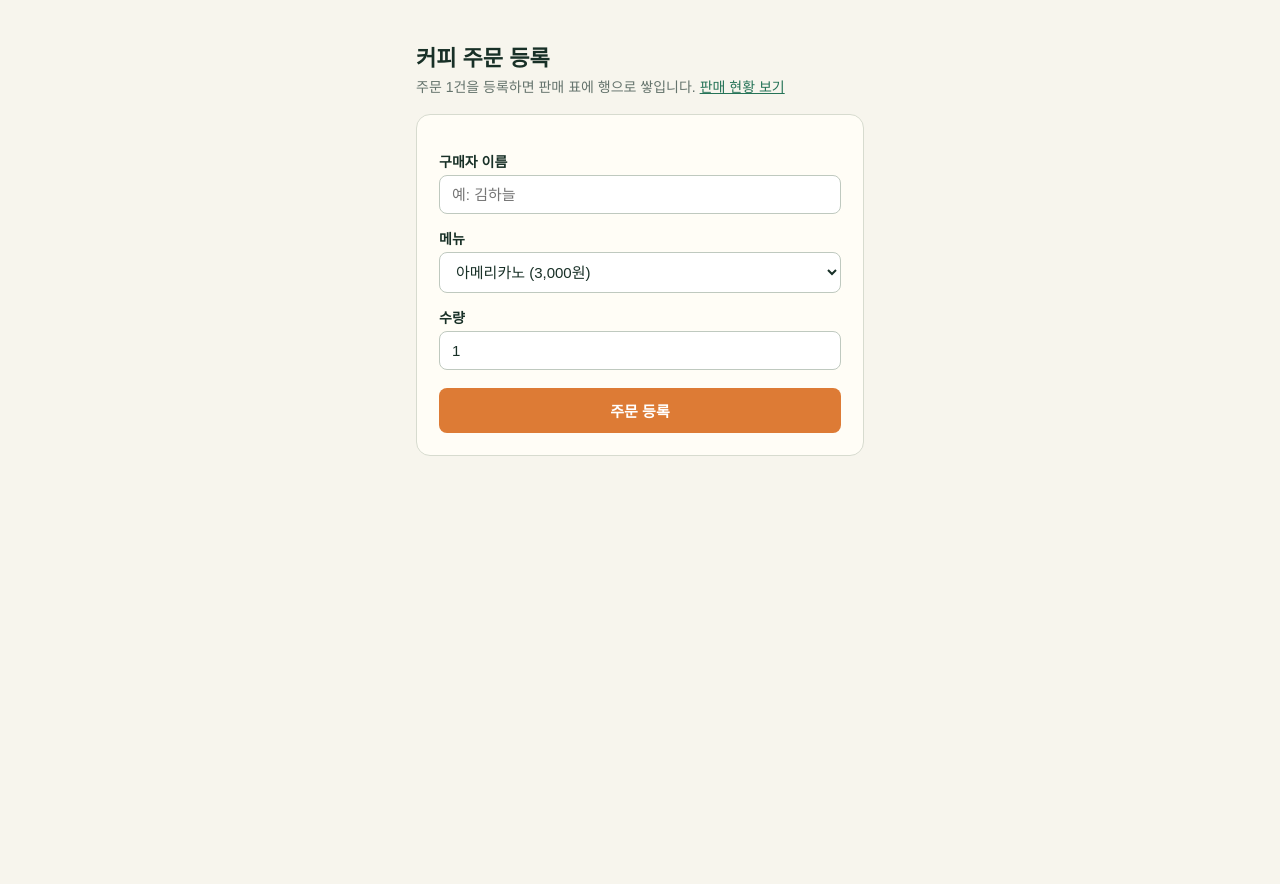
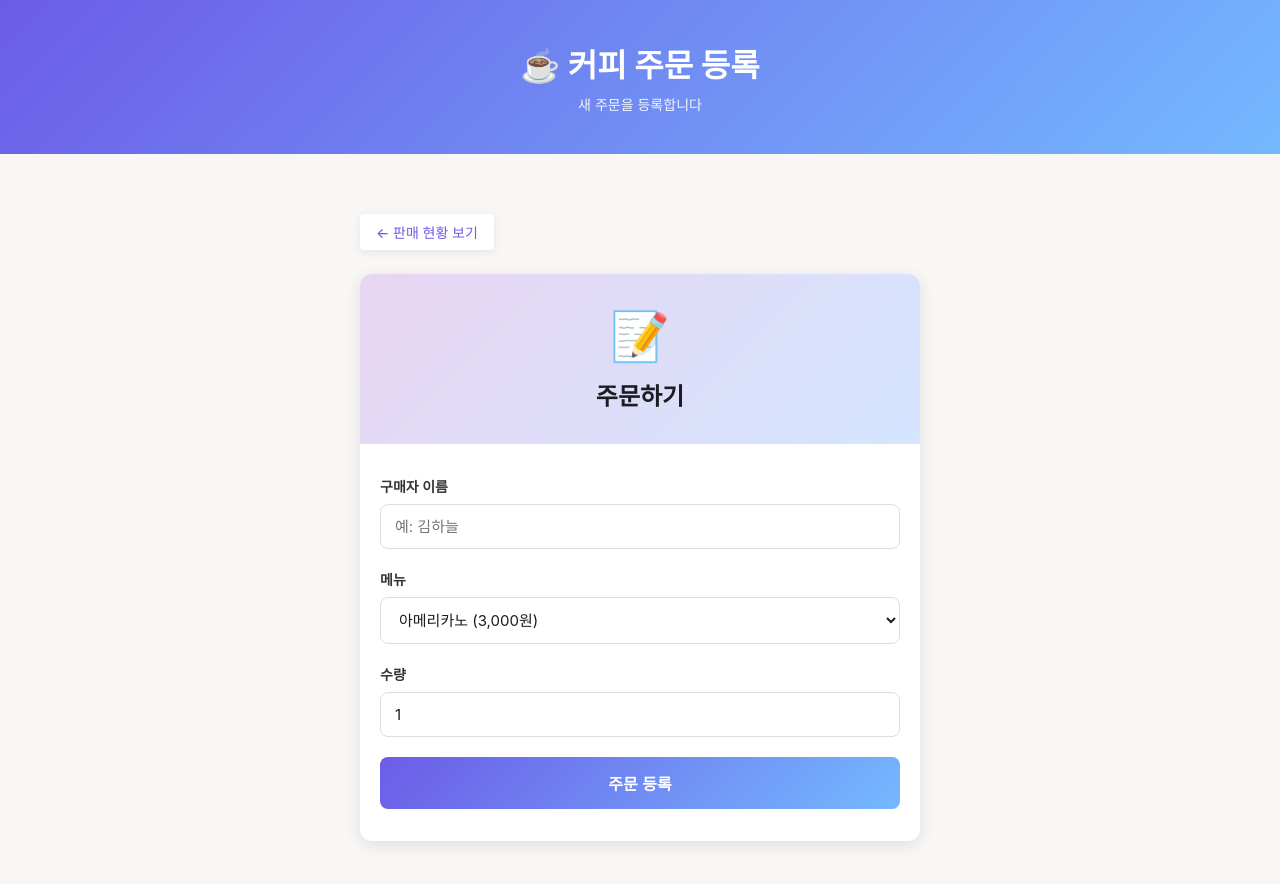
Before and after one commit to kwangjin-owl/day13-starter-bts, a website: page index.html in a window 1280 px wide. Before the commit the page ends 800 px from the top, so only its background shows below. Drawn offline with Linux system fonts and the light colour scheme.

Commit message:
index.html UI 개선: 헤더 배너, 카드 스타일 통일

```diff
--- a/index.html
+++ b/index.html
@@ -3,38 +3,97 @@
 <head>
 <meta charset="utf-8">
 <meta name="viewport" content="width=device-width, initial-scale=1">
-<title>커피 주문 등록 - Day13</title>
+<title>커피 주문 등록</title>
 <style>
-  :root {
-    --ink: #183027;
-    --muted: #64736c;
-    --paper: #f7f5ed;
-    --panel: #fffdf6;
-    --line: #d7dbcf;
-    --green: #257357;
-    --green-soft: #dff0e7;
-    --orange: #dd7b35;
+  * { margin: 0; padding: 0; box-sizing: border-box; }
+  body { font-family: "Apple SD Gothic Neo", -apple-system, sans-serif; background: #f9f7f5; color: #1b1d21; }
+
+  header { background: linear-gradient(135deg, #6c5ce7 0%, #74b9ff 100%); color: white; padding: 40px 20px; text-align: center; }
+  header h1 { font-size: 32px; margin-bottom: 8px; }
+  header p { font-size: 14px; opacity: 0.9; }
+
+  .container { max-width: 600px; margin: 40px auto; padding: 20px; }
+
+  .link-back { display: inline-block; margin-bottom: 24px; padding: 8px 16px; background: white; border-radius: 4px; text-decoration: none; color: #6c5ce7; font-size: 14px; font-weight: 500; box-shadow: 0 2px 8px rgba(0,0,0,0.08); }
+  .link-back:hover { box-shadow: 0 4px 12px rgba(108, 92, 231, 0.2); }
+
+  .card { background: white; border-radius: 12px; overflow: hidden; box-shadow: 0 4px 16px rgba(0,0,0,0.1); }
+
+  .card-header { background: linear-gradient(135deg, #e8d5f2 0%, #d4e5ff 100%); padding: 32px 20px; text-align: center; }
+  .card-header-emoji { font-size: 48px; margin-bottom: 12px; }
+  .card-header-title { font-size: 24px; font-weight: 700; color: #1b1d21; }
+
+  .card-body { padding: 32px 20px; }
+
+  label { display: block; margin: 0 0 8px; font-weight: 600; font-size: 14px; color: #333; }
+  input, select {
+    width: 100%;
+    padding: 12px 14px;
+    margin-bottom: 20px;
+    border: 1px solid #ddd;
+    border-radius: 8px;
+    font-size: 15px;
+    background: #fff;
+    color: #1b1d21;
+    font-family: inherit;
+    transition: all 0.2s;
   }
-  * { box-sizing: border-box; }
-  body { font-family: "Apple SD Gothic Neo", Pretendard, sans-serif; color: var(--ink); background: var(--paper); max-width: 480px; margin: 40px auto; padding: 0 16px; }
-  h1 { font-size: 22px; margin: 0 0 4px; }
-  p.lead { color: var(--muted); font-size: 14px; margin: 0 0 18px; }
-  .card { background: var(--panel); border: 1px solid var(--line); border-radius: 14px; padding: 22px; }
-  label { display: block; margin: 14px 0 4px; font-weight: 700; font-size: 14px; }
-  input, select { width: 100%; padding: 10px 12px; border: 1px solid #bfc9bf; border-radius: 8px; font-size: 15px; background: #fff; color: var(--ink); font-family: inherit; }
-  input:focus, select:focus { outline: 3px solid var(--green-soft); border-color: var(--green); }
-  button { margin-top: 18px; width: 100%; padding: 12px 22px; background: var(--orange); color: #fff; border: 0; border-radius: 8px; font-size: 15px; font-weight: 700; cursor: pointer; }
-  button:disabled { opacity: .55; cursor: wait; }
-  .msg { margin-top: 14px; font-size: 14px; display: none; padding: 10px 12px; border-radius: 8px; }
-  .msg.ok { display: block; background: var(--green-soft); color: var(--green); }
-  .msg.err { display: block; background: #fbeae2; color: #b23c1a; }
-  a { color: var(--green); }
+  input:focus, select:focus {
+    outline: none;
+    border-color: #6c5ce7;
+    box-shadow: 0 0 0 3px rgba(108, 92, 231, 0.1);
+  }
+
+  button {
+    width: 100%;
+    padding: 14px 22px;
+    background: linear-gradient(135deg, #6c5ce7 0%, #74b9ff 100%);
+    color: #fff;
+    border: 0;
+    border-radius: 8px;
+    font-size: 16px;
+    font-weight: 700;
+    cursor: pointer;
+    transition: all 0.2s;
+  }
+  button:hover { box-shadow: 0 4px 12px rgba(108, 92, 231, 0.3); }
+  button:disabled { opacity: 0.6; cursor: not-allowed; }
+
+  .msg {
+    margin-top: 16px;
+    font-size: 14px;
+    display: none;
+    padding: 14px 16px;
+    border-radius: 8px;
+    font-weight: 500;
+  }
+  .msg.ok {
+    display: block;
+    background: #e3f2fd;
+    color: #1565c0;
+  }
+  .msg.err {
+    display: block;
+    background: #ffebee;
+    color: #c62828;
+  }
 </style>
 </head>
 <body>
-  <h1>커피 주문 등록</h1>
-  <p class="lead">주문 1건을 등록하면 판매 표에 행으로 쌓입니다. <a href="list.html">판매 현황 보기</a></p>
+  <header>
+    <h1>☕ 커피 주문 등록</h1>
+    <p>새 주문을 등록합니다</p>
+  </header>
+
+  <div class="container">
+    <a href="list.html" class="link-back">← 판매 현황 보기</a>
+
     <div class="card">
+      <div class="card-header">
+        <div class="card-header-emoji">📝</div>
+        <div class="card-header-title">주문하기</div>
+      </div>
+      <div class="card-body">
         <form id="order-form">
           <label for="buyer_name">구매자 이름</label>
           <input id="buyer_name" name="buyer_name" required placeholder="예: 김하늘">
@@ -54,6 +113,8 @@
           <button id="btn" type="submit">주문 등록</button>
         </form>
         <div id="msg" class="msg"></div>
+      </div>
+    </div>
   </div>
 
 <script>
```
Lines whose indentation alone changed are shown as unchanged.
